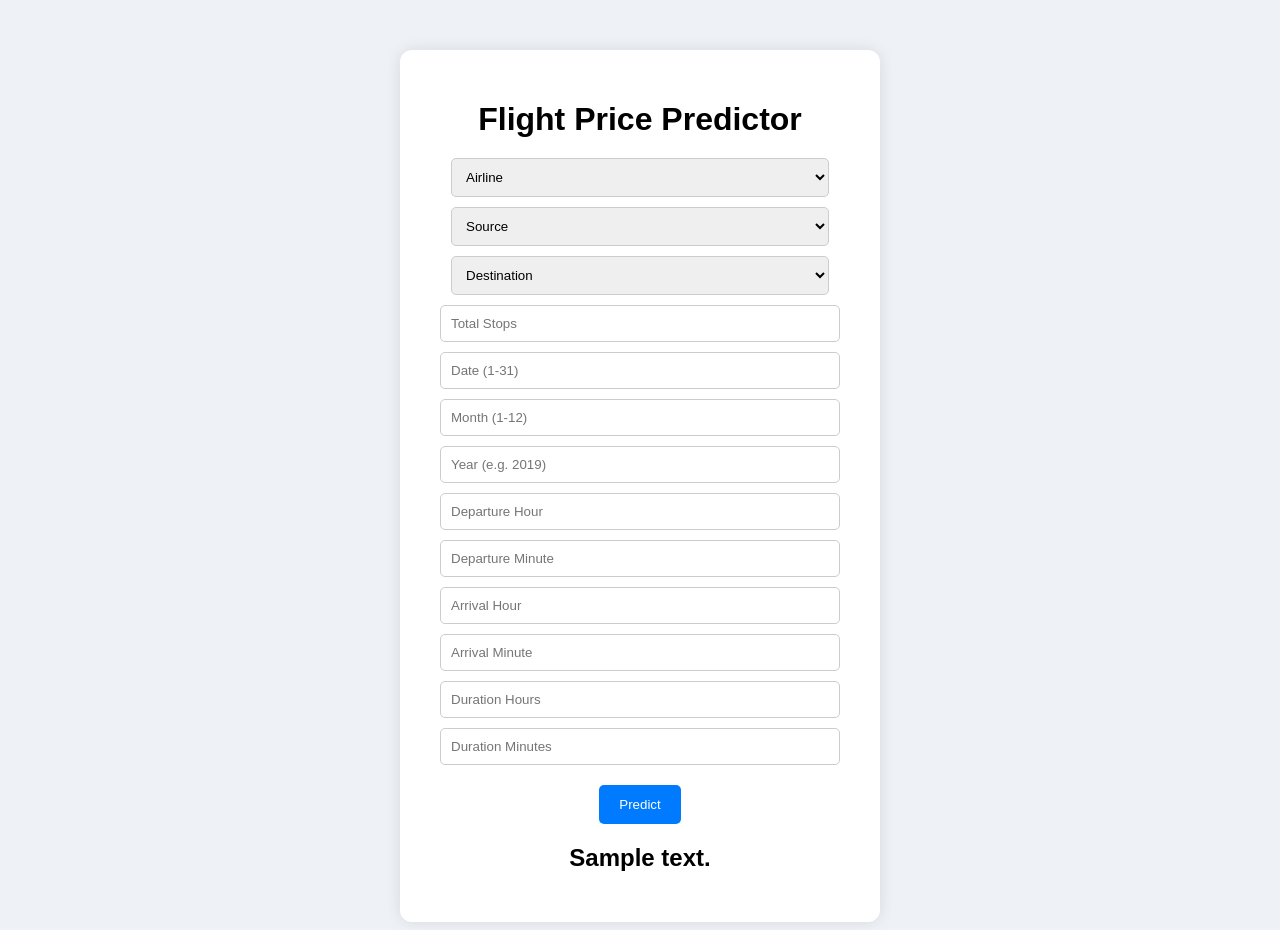
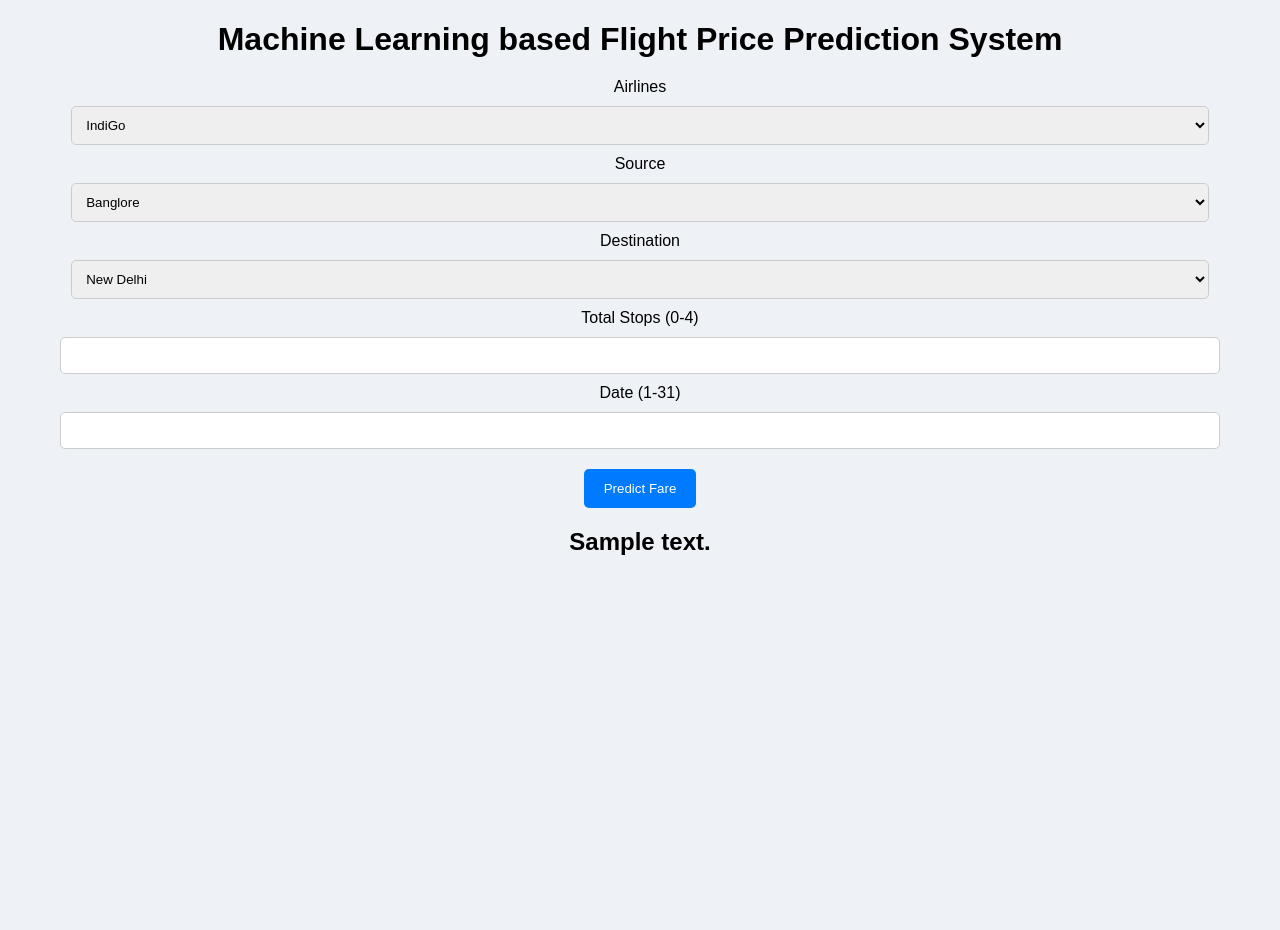
Before and after one commit to asr7code/flight_price_app_onrender, a Flask app: template templates/index.html in a window 1280 px wide. After the commit the page ends 555 px from the top, so only its background shows below. Run offline with Flask 3, Linux system fonts and the light colour scheme; the template is opened without the code that fills it: most values are stand-ins (such as "Sample title", 1, 10 or a date in 2020); parts of the project's set-up code (start-up, migrations or seed data) failed here and were passed over.

Commit message:
Update index.html

```diff
--- a/templates/index.html
+++ b/templates/index.html
@@ -6,13 +6,15 @@
 </head>
 
 <body>
-    <div class="container">
-        <h1>Flight Price Predictor</h1>
 
-        <form action="/predict" method="post">
+<h1>Machine Learning based Flight Price Prediction System</h1>
 
+<div class="form-container">
+    <form action="/predict" method="post">
+
+        <div class="row">
+            <label>Airlines</label>
             <select name="Airline" required>
-                <option value="">Airline</option>
                 <option value="0">IndiGo</option>
                 <option value="1">Air India</option>
                 <option value="2">Jet Airways</option>
@@ -21,43 +23,44 @@
                 <option value="5">GoAir</option>
                 <option value="6">Vistara</option>
             </select>
+        </div>
 
+        <div class="row">
+            <label>Source</label>
             <select name="Source" required>
-                <option value="">Source</option>
                 <option value="0">Banglore</option>
                 <option value="1">Kolkata</option>
                 <option value="2">Delhi</option>
                 <option value="3">Chennai</option>
             </select>
+        </div>
 
+        <div class="row">
+            <label>Destination</label>
             <select name="Destination" required>
-                <option value="">Destination</option>
                 <option value="0">New Delhi</option>
                 <option value="1">Banglore</option>
                 <option value="2">Cochin</option>
                 <option value="3">Kolkata</option>
             </select>
+        </div>
 
-            <input type="number" name="Total_Stops" placeholder="Total Stops" required>
+        <div class="row">
+            <label>Total Stops (0-4)</label>
+            <input type="number" name="Total_Stops" required>
+        </div>
 
-            <input type="number" name="Date" placeholder="Date (1-31)" required>
-            <input type="number" name="Month" placeholder="Month (1-12)" required>
-            <input type="number" name="Year" placeholder="Year (e.g. 2019)" required>
+        <div class="row">
+            <label>Date (1-31)</label>
+            <input type="number" name="Date" required>
+        </div>
 
-            <input type="number" name="Dep_hours" placeholder="Departure Hour" required>
-            <input type="number" name="Dep_min" placeholder="Departure Minute" required>
+        <button type="submit">Predict Fare</button>
 
-            <input type="number" name="Arrival_hours" placeholder="Arrival Hour" required>
-            <input type="number" name="Arrival_min" placeholder="Arrival Minute" required>
+    </form>
 
-            <input type="number" name="Duration_hours" placeholder="Duration Hours" required>
-            <input type="number" name="Duration_min" placeholder="Duration Minutes" required>
+    <h2>{{ prediction_text }}</h2>
+</div>
 
-            <button type="submit">Predict</button>
-
-        </form>
-
-        <h2>{{ prediction_text }}</h2>
-    </div>
 </body>
 </html>
```
